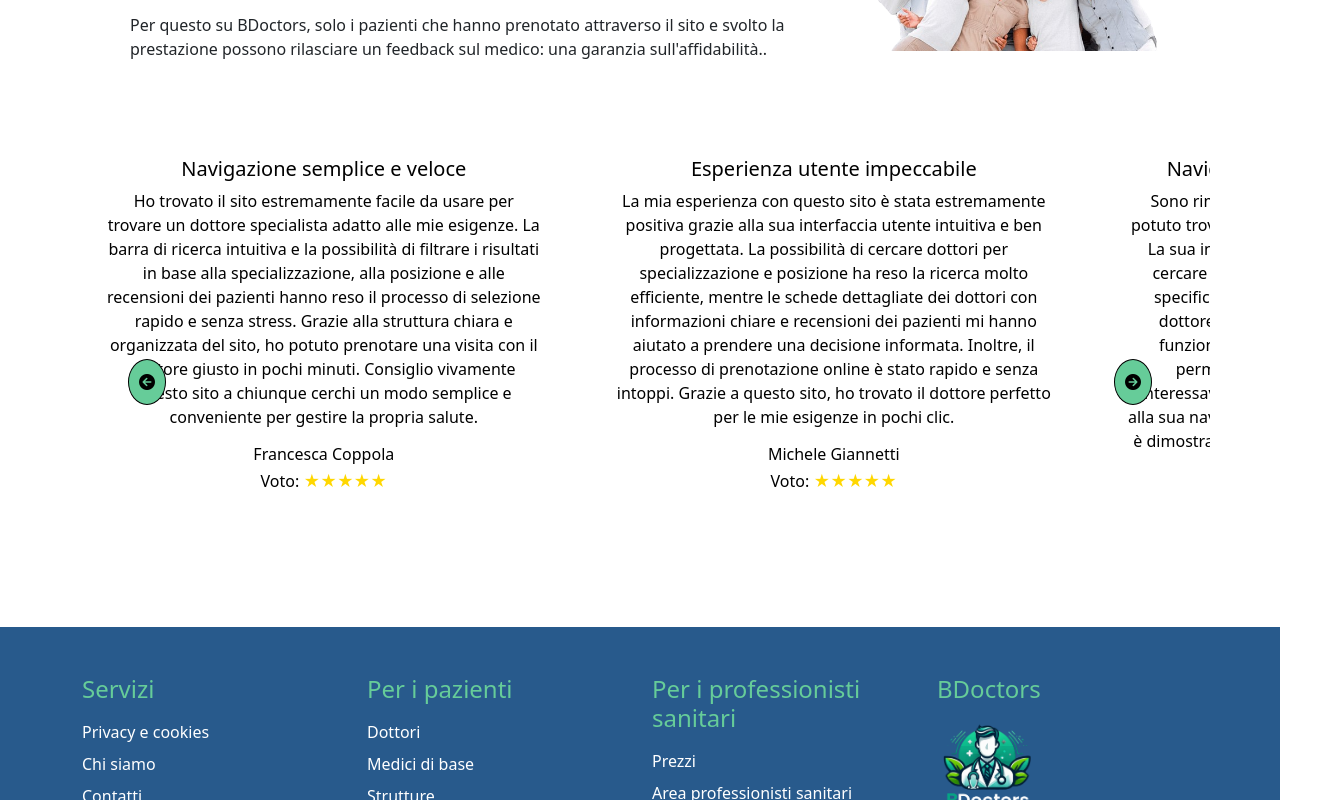
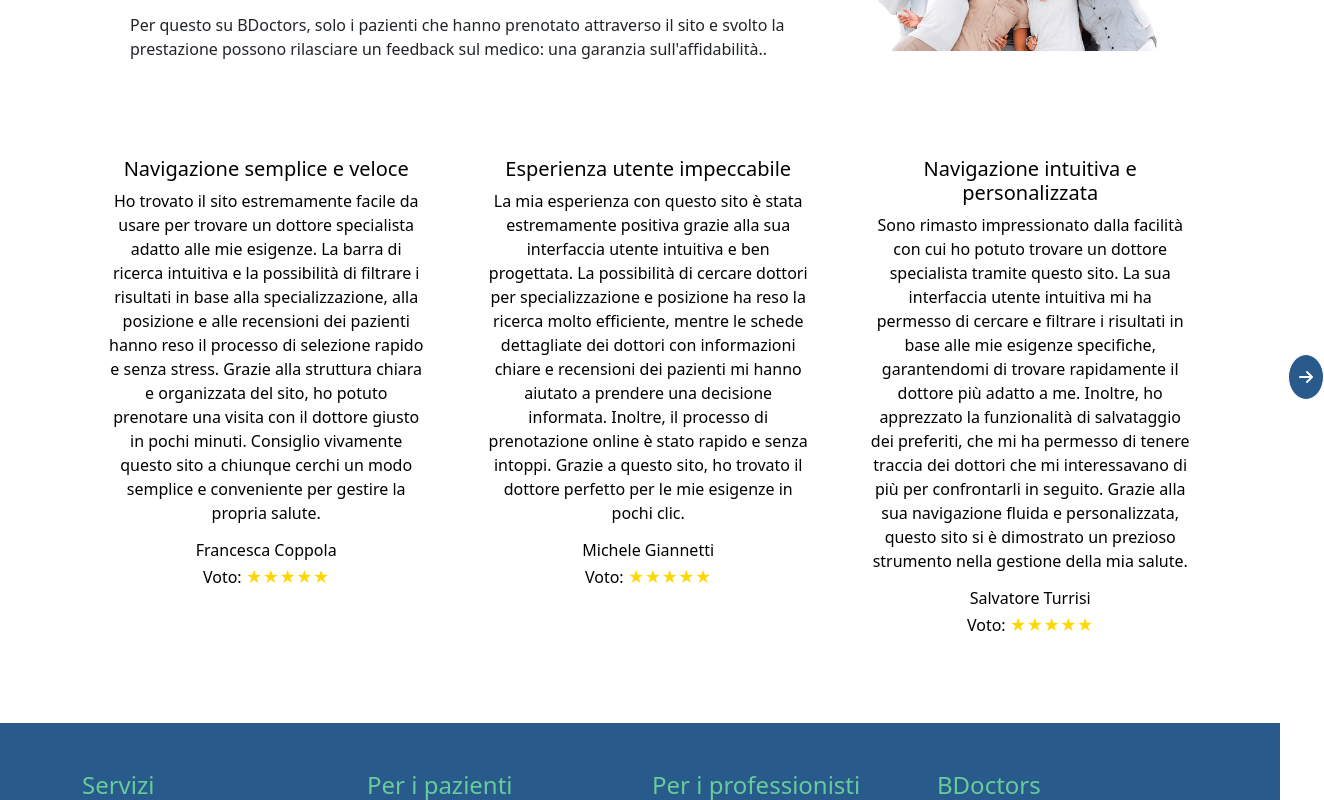
Before and after one commit to DarioLoForti/vite-bdoctors, a Vue app: page / in a window 1280 px wide. Shown: the part 2060-2860 px from the top of the page, 1324 px wide, since content can reach past the window. Built offline with nearby package versions, Linux system fonts and the light colour scheme; no server answers.

Commit message:
slider homepage

```diff
--- a/src/pages/HomePage.vue
+++ b/src/pages/HomePage.vue
@@ -25,11 +25,11 @@ export default {
         },
         scrollLeft() {
             const container = this.$el.querySelector('.my-card-col');
-            container.scrollLeft -= 300;
+            container.scrollLeft -= 400;
         },
         scrollRight() {
             const container = this.$el.querySelector('.my-card-col');
-            container.scrollLeft += 300;
+            container.scrollLeft += 400;
         },
         stars(vote){
             const numStars = (vote).toFixed(0);
@@ -160,7 +160,7 @@ export default {
             </div>
         </div>
             <div class="container">
-                <div class="row my-5">
+                <div class="row my-5 position-relative">
                     <div class="my-card-col">
                         <div class="my-card my-2 px-2" v-for="reviews, index in store.review" :key="index">
                             <div class="flip-card my-4" >
@@ -176,8 +176,8 @@ export default {
                                 </div>
                             </div>
                         </div>
-                        <button @click="scrollLeft" class="scroll-button-left"><i class="fa-solid fa-circle-arrow-left"></i></button>
-                        <button @click="scrollRight" class="scroll-button-right"><i class="fa-solid fa-circle-arrow-right"></i></button>
+                        <button @click="scrollLeft" class="scroll-button-left"><i class="fa-solid fa-arrow-left" style="color: #ffffff;"></i></button>
+                        <button @click="scrollRight" class="scroll-button-right"><i class="fa-solid fa-arrow-right" style="color: #ffffff;"></i></button>
                     </div>
                 </div>
             </div>
@@ -186,7 +186,7 @@ export default {
 <style lang="scss" scoped>
 @use '../styles/generals.scss' as *;
 main{
-    position: relative;
+
 }
     .jumbotron{
         background-color: #66cc99;
@@ -246,7 +246,7 @@ main{
 }
 .my-card{
     flex: 0 0 auto;
-    width: 500px;
+    width: calc(100% / 3);
     margin-right: 10px;
     overflow-y: hidden;
     max-height: 600px;
@@ -259,7 +259,7 @@ main{
    .flip-card {
     background-color: transparent;
     width: 100%;
-    max-height: 400px;
+    max-height: 500px;
     perspective: 1000px;
     display: flex;
     flex-direction: column;
@@ -303,10 +303,10 @@ main{
 
   .scroll-button-left {
     position: absolute;
-    bottom: 7%;
-    left: 10%;
-    background-color: #66cc99;
-    border: 1px solid black;
+    bottom: 50%;
+    left: -10%;
+    background-color: #285a8c;
+    border: 1px solid white;
     border-radius: 50%;
     padding: 10px;
     cursor: pointer;
@@ -314,10 +314,10 @@ main{
 }
 .scroll-button-right {
     position: absolute;
-    bottom: 7%;
-    right: 10%;
-    background-color: #66cc99;
-    border: 1px solid black;
+    bottom: 50%;
+    right: -10%;
+    background-color: #285a8c;
+    border: 1px solid white;
     border-radius: 50%;
     padding: 10px;
     cursor: pointer;
```
